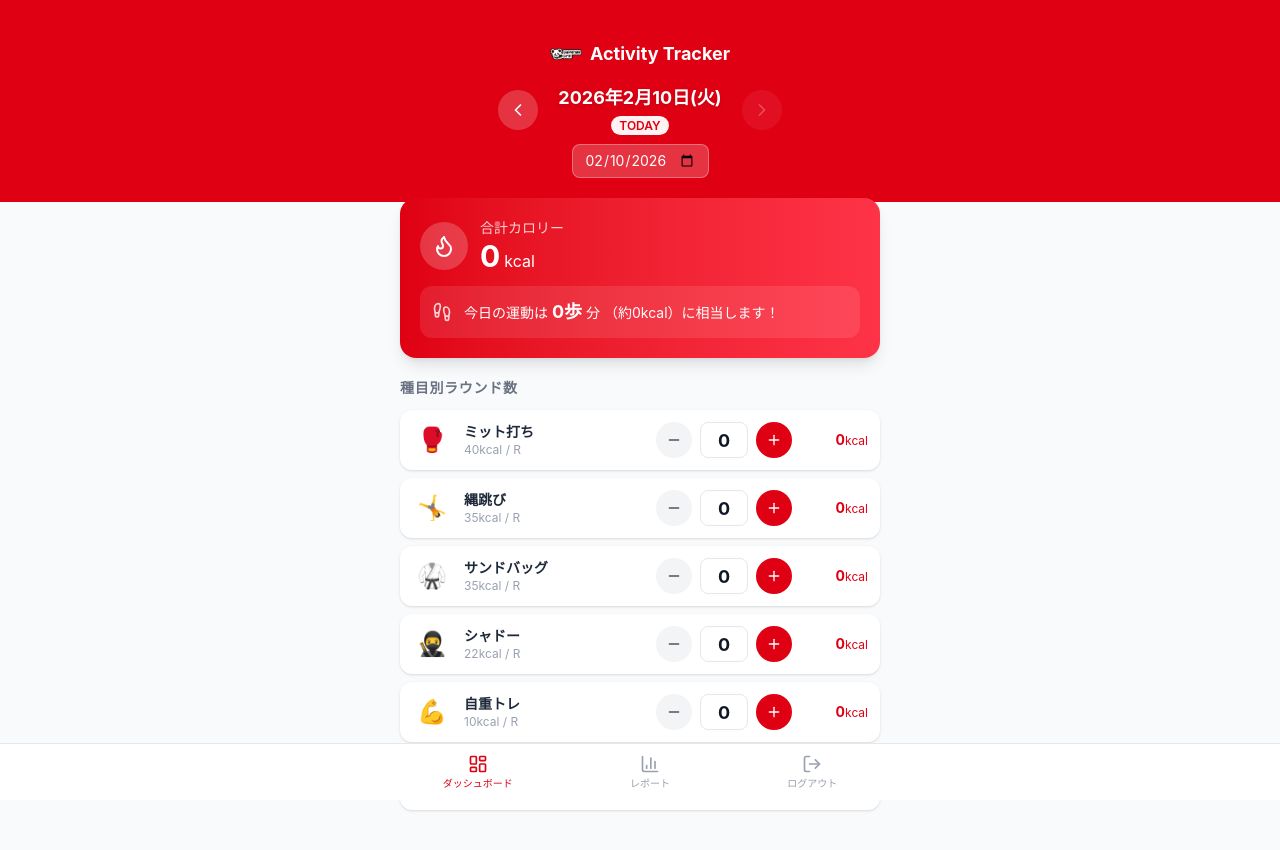
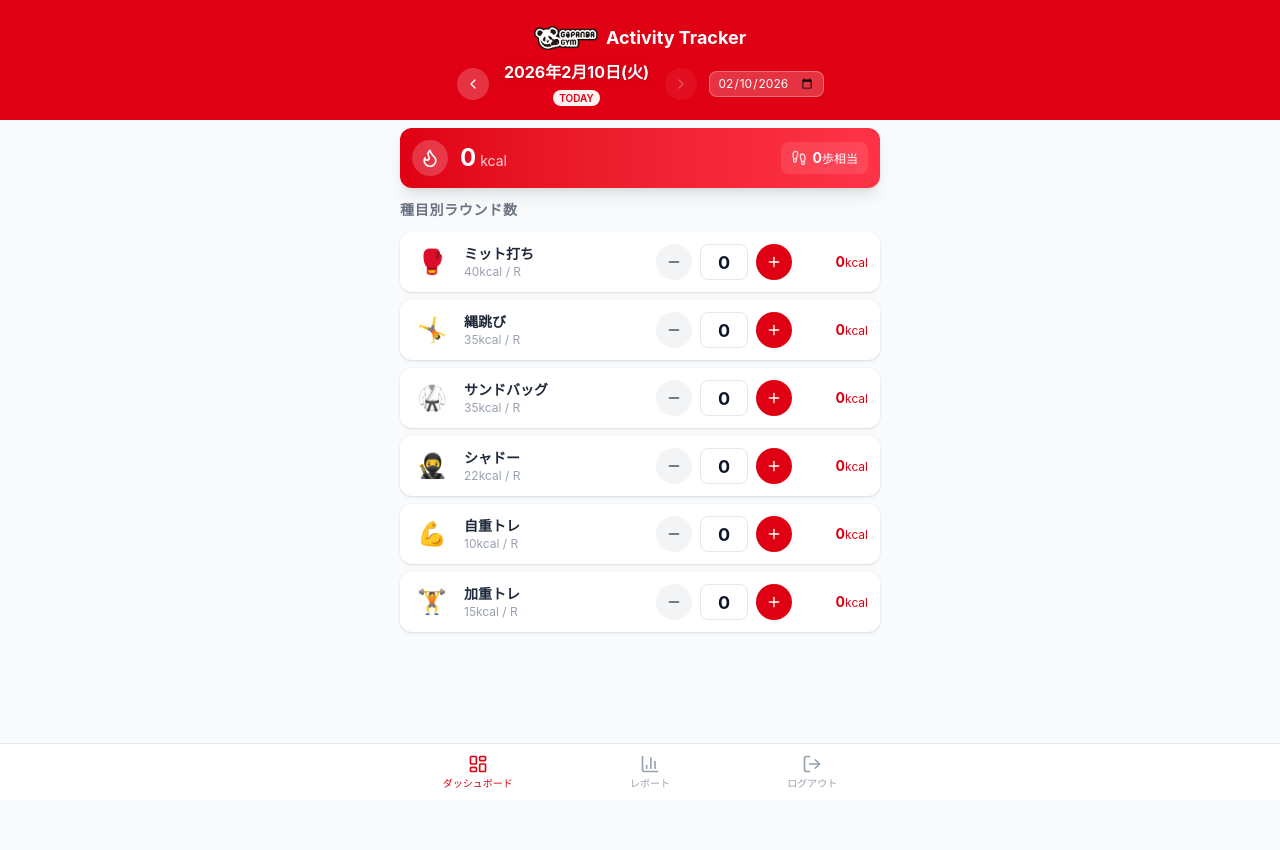
Before and after one commit to yoshi-matsuo/gp-app, a Next.js app: page /dashboard in a window 1280 px wide. Shown: the top 850 px of the page. After the commit the page ends 800 px from the top, so only its background shows below. Built offline with nearby package versions, Linux system fonts and the light colour scheme.

Commit message:
上部狭く修正

```diff
--- a/src/app/dashboard/page.tsx
+++ b/src/app/dashboard/page.tsx
@@ -40,17 +40,17 @@ export default function DashboardPage() {
   return (
     <div className="min-h-screen bg-bg pb-20">
       {/* Header */}
-      <header className="bg-[#DF0013] text-white px-4 pt-10 pb-6">
-        <div className="flex items-center justify-center gap-2 mb-4">
-          <Image src="/logo.png" alt="Logo" width={32} height={32} />
+      <header className="bg-[#DF0013] text-white px-4 pt-6 pb-3">
+        <div className="flex items-center justify-center gap-2 mb-2">
+          <Image src="/logo.png" alt="Logo" width={64} height={64} />
           <h1 className="text-lg font-bold">Activity Tracker</h1>
         </div>
         <DatePicker selectedDate={selectedDate} onDateChange={handleDateChange} />
       </header>
 
-      <main className="max-w-lg mx-auto px-4 -mt-1">
+      <main className="max-w-lg mx-auto px-4">
         {/* Summary */}
-        <div className="mb-5 -mt-0">
+        <div className="mb-3 mt-2">
           <SummaryCard totalCalories={totalCalories} totalSteps={totalSteps} />
         </div>
 
--- a/src/components/DatePicker.tsx
+++ b/src/components/DatePicker.tsx
@@ -34,38 +34,36 @@ export default function DatePicker({ selectedDate, onDateChange }: DatePickerPro
   const displayDate = parseDate(selectedDate);
 
   return (
-    <div className="flex flex-col items-center gap-2">
-      <div className="flex items-center gap-3">
+    <div className="flex items-center justify-center gap-2">
       <button
         onClick={goToPrev}
-          className="w-10 h-10 flex items-center justify-center rounded-full bg-white/20 active:scale-95 transition-transform"
+        className="w-8 h-8 flex items-center justify-center rounded-full bg-white/20 active:scale-95 transition-transform"
       >
-          <ChevronLeft className="w-5 h-5 text-white" />
+        <ChevronLeft className="w-4 h-4 text-white" />
       </button>
-        <div className="text-center min-w-[180px]">
-          <p className="text-lg font-bold text-white drop-shadow">{toJPDateString(displayDate)}</p>
+      <div className="text-center min-w-[160px]">
+        <p className="text-base font-bold text-white drop-shadow">{toJPDateString(displayDate)}</p>
         {isToday(selectedDate) && (
-            <span className="text-xs font-semibold text-[#DF0013] bg-red-50 px-2 py-0.5 rounded-full">
+          <span className="text-[10px] font-semibold text-[#DF0013] bg-red-50 px-1.5 py-0.5 rounded-full">
             TODAY
           </span>
+        )}
+        {!isToday(selectedDate) && (
+          <button
+            onClick={goToToday}
+            className="text-[10px] text-white/80 font-medium hover:underline"
+          >
+            今日に戻る
+          </button>
         )}
       </div>
       <button
         onClick={goToNext}
         disabled={nextDisabled}
-          className="w-10 h-10 flex items-center justify-center rounded-full bg-white/20 active:scale-95 transition-transform disabled:opacity-30 disabled:active:scale-100"
+        className="w-8 h-8 flex items-center justify-center rounded-full bg-white/20 active:scale-95 transition-transform disabled:opacity-30 disabled:active:scale-100"
       >
-          <ChevronRight className="w-5 h-5 text-white" />
+        <ChevronRight className="w-4 h-4 text-white" />
       </button>
-      </div>
-      {!isToday(selectedDate) && (
-        <button
-          onClick={goToToday}
-          className="text-xs text-white/80 font-medium hover:underline"
-        >
-          今日に戻る
-        </button>
-      )}
       <input
         type="date"
         value={selectedDate}
@@ -75,7 +73,7 @@ export default function DatePicker({ selectedDate, onDateChange }: DatePickerPro
             onDateChange(e.target.value);
           }
         }}
-        className="text-sm text-white bg-white/20 border border-white/30 rounded-lg px-3 py-1.5"
+        className="text-xs text-white bg-white/20 border border-white/30 rounded-lg px-2 py-1 ml-1"
       />
     </div>
   );
--- a/src/components/SummaryCard.tsx
+++ b/src/components/SummaryCard.tsx
@@ -9,28 +9,23 @@ interface SummaryCardProps {
 
 export default function SummaryCard({ totalCalories, totalSteps }: SummaryCardProps) {
   return (
-    <div className="bg-gradient-to-r from-[#DF0013] to-[#ff3347] rounded-2xl p-5 text-white shadow-lg">
-      <div className="flex items-center justify-between mb-3">
-        <div className="flex items-center gap-3">
-          <div className="w-12 h-12 bg-white/20 rounded-full flex items-center justify-center">
-            <Flame className="w-6 h-6" />
-          </div>
-          <div>
-            <p className="text-sm opacity-80">合計カロリー</p>
-            <p className="text-3xl font-bold">
-              {totalCalories.toLocaleString()}
-              <span className="text-base font-normal ml-1">kcal</span>
-            </p>
-          </div>
+    <div className="bg-gradient-to-r from-[#DF0013] to-[#ff3347] rounded-xl p-3 text-white shadow-lg">
+      <div className="flex items-center gap-3">
+        <div className="w-9 h-9 bg-white/20 rounded-full flex items-center justify-center shrink-0">
+          <Flame className="w-5 h-5" />
         </div>
-      </div>
-      <div className="flex items-center gap-3 bg-white/10 rounded-xl p-3">
-        <Footprints className="w-5 h-5 opacity-80" />
-        <p className="text-sm">
-          今日の運動は{" "}
-          <span className="font-bold text-lg">{totalSteps.toLocaleString()}歩</span> 分
-          （約{totalCalories.toLocaleString()}kcal）に相当します！
-        </p>
+        <div className="flex items-baseline gap-1">
+          <p className="text-2xl font-bold">
+            {totalCalories.toLocaleString()}
+          </p>
+          <span className="text-sm font-normal opacity-80">kcal</span>
+        </div>
+        <div className="flex items-center gap-1.5 bg-white/10 rounded-lg px-2.5 py-1.5 ml-auto">
+          <Footprints className="w-4 h-4 opacity-80" />
+          <p className="text-xs">
+            <span className="font-bold text-sm">{totalSteps.toLocaleString()}</span>歩相当
+          </p>
+        </div>
       </div>
     </div>
   );
```
Lines whose indentation alone changed are shown as unchanged.
